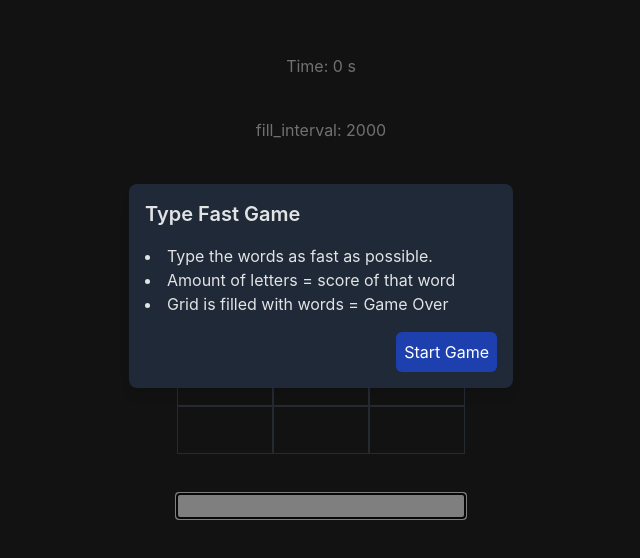
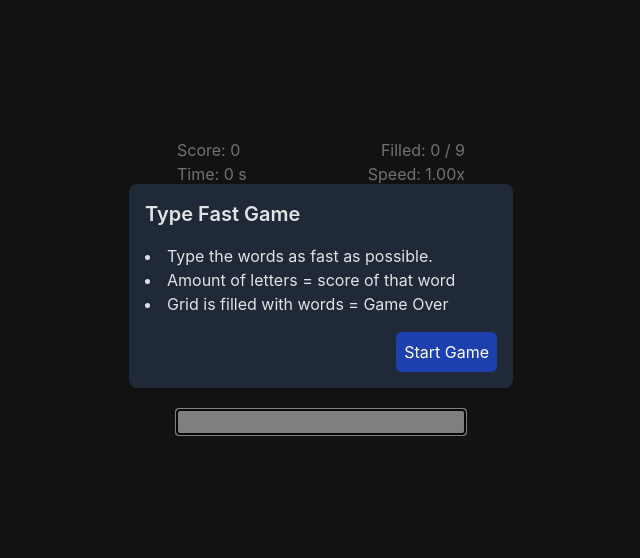
Before and after one commit to SilviuIordache/react-games, a React (Vite) app: page /type-fast in a window 1280 px wide. Shown: the part 114-672 px from the top of the page, without its empty margins (319-959 px from the left). Built offline with nearby package versions, Linux system fonts and the light colour scheme.

Commit message:
Improve UX

```diff
--- a/src/games/TypeFast/index.tsx
+++ b/src/games/TypeFast/index.tsx
@@ -31,6 +31,10 @@ const TypeFast = () => {
       accumulator + (currentValue !== '' ? 1 : 0),
     0
   );
+
+  const wordSpeed = () => {
+    return FILL_INITIAL_VALUE / fill_interval;
+  };
 
   const updateWords = (currentWords: string[]): string[] => {
     const availableSlots = currentWords
@@ -161,13 +165,21 @@ const TypeFast = () => {
         wordsScored={wordsScored}
         elapsedTime={elapsedTime}
       />
-      <div>Time: {elapsedTime} s</div>
 
-      <div>fill_interval: {fill_interval}</div>
-      <div>{gameState}</div>
-      <div className="flex justify-between">
-        <div>Score: {score}</div>
-        <div>Filled: {filledSlots} / 9</div>
+      {/* <div>fill_interval: {fill_interval}</div>
+      <div>{gameState}</div> */}
+
+      <div>
+        <div className="flex justify-between">
+          <div>Score: {score}</div>
+          <div>Filled: {filledSlots} / 9</div>
+        </div>
+
+        <div className="flex justify-between">
+          <div>Time: {elapsedTime} s</div>
+          <div>Speed: {wordSpeed().toFixed(2)}x</div>
+        </div>
+
       </div>
       <div className="grid grid-cols-3">
         {words.map((word, index) => (
```
